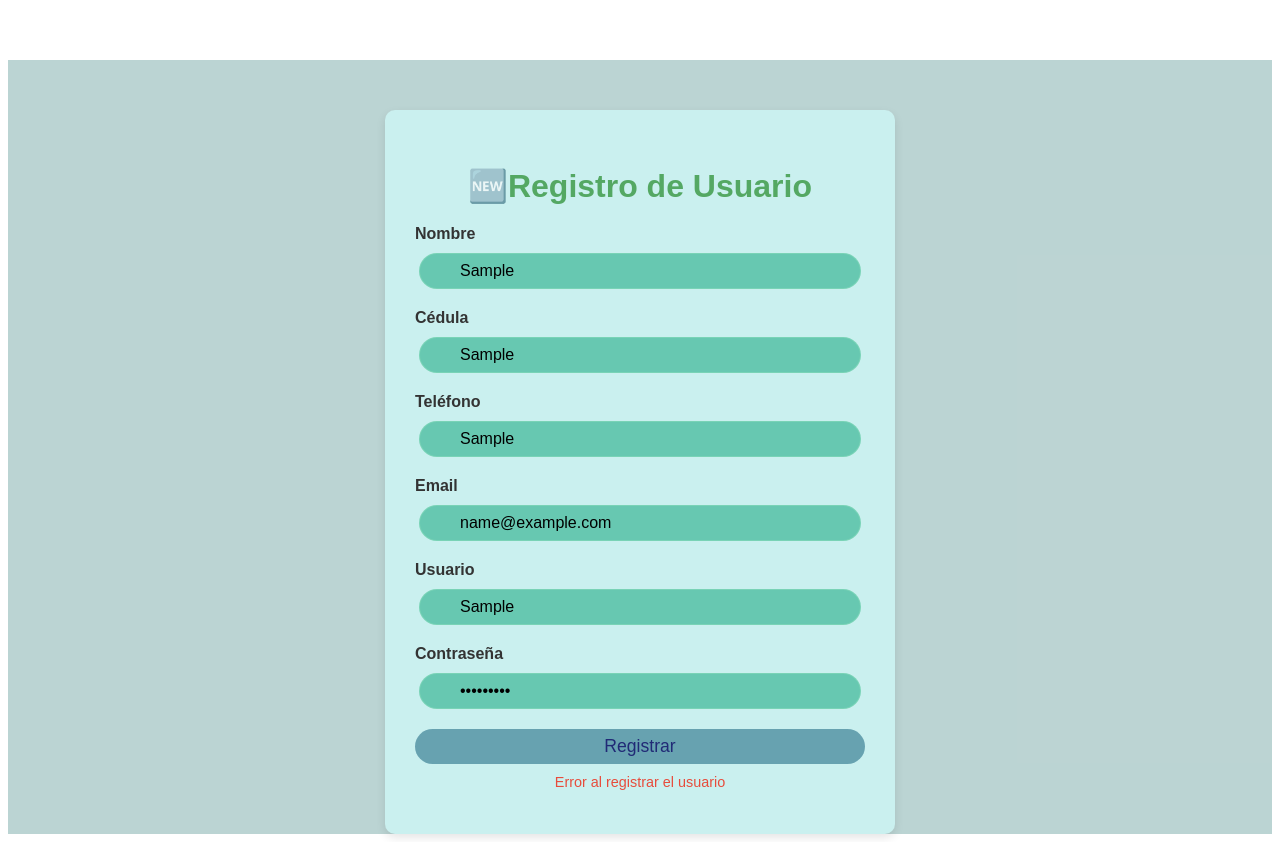
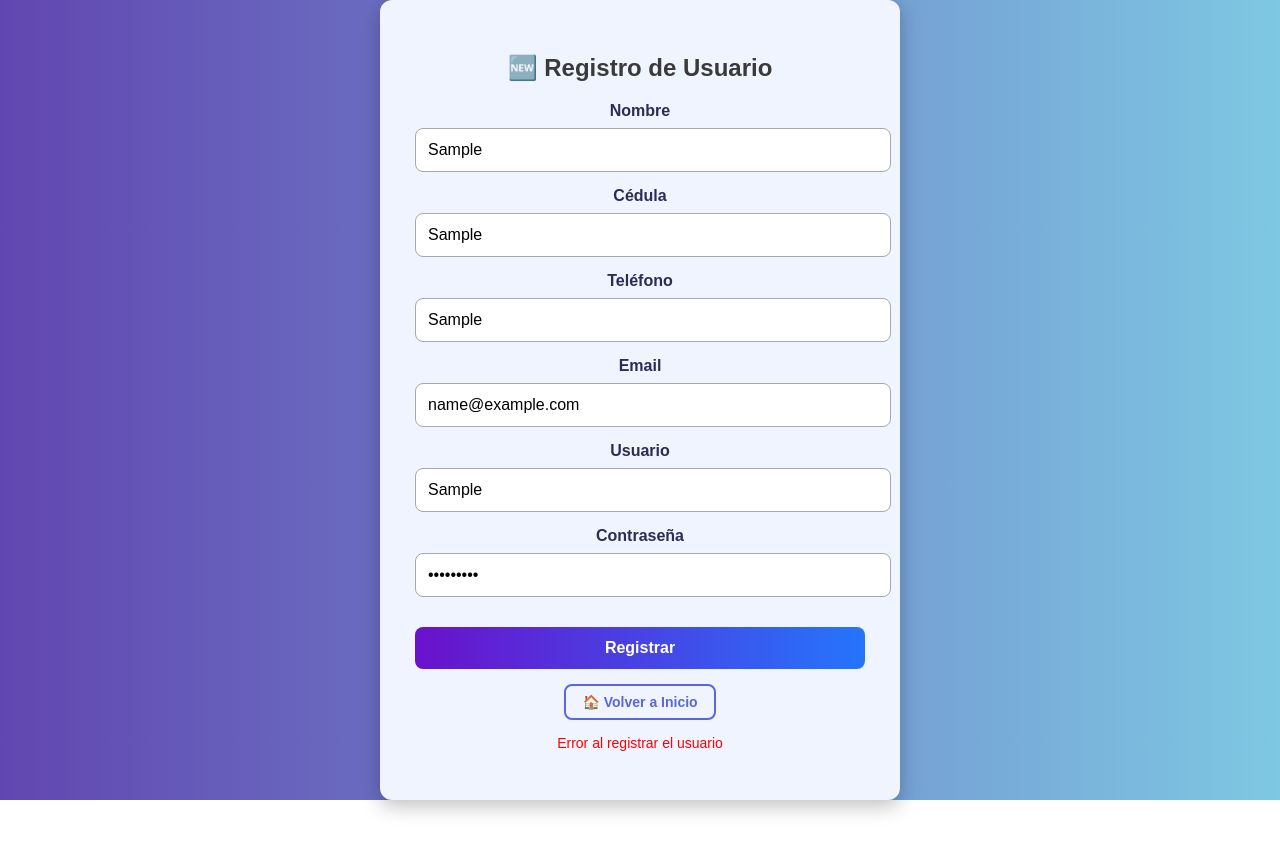
Before and after one commit to AndyChiquin/SongGenIA, a Vue app in the folder frontend/: page /register in a window 1280 px wide. Both pictures are taken after typing "Sample", "Sample", "Sample", "name@example.com", "Sample", "Sample123" into the empty fields and a click on the button "Registrar". After the commit the page ends 800 px from the top, so only its background shows below. Built offline with nearby package versions, Linux system fonts and the light colour scheme; no server answers; the HTML template or start-up script is replaced by a standard one.

Commit message:
feat(prueba1): Vistas

```diff
--- a/frontend/src/components/LoginForm.vue
+++ b/frontend/src/components/LoginForm.vue
@@ -1,10 +1,10 @@
 <template>
   <div class="app-body">
     <div class="login-form">
-      <h2>🔑 Iniciar sesión</h2>
+      <h2 class="title">🔑 Iniciar sesión</h2>
       <form @submit.prevent="submitLogin">
         <div class="form-group">
-          <label for="email">📧 Correo electrónico:</label>
+          <label for="email" class="input-label">📧 Correo electrónico:</label>
           <input
             id="email"
             v-model="email"
@@ -15,7 +15,7 @@
         </div>
 
         <div class="form-group">
-          <label for="password">🔒 Contraseña:</label>
+          <label for="password" class="input-label">🔒 Contraseña:</label>
           <input
             id="password"
             v-model="password"
@@ -25,14 +25,16 @@
           >
         </div>
 
-        <button type="submit">
+        <button type="submit" class="primary-button">
           Iniciar sesión
         </button>
       </form>
 
-      <button @click="googleLogin">
+      <button @click="googleLogin" class="google-button">
         🟢 Iniciar sesión con Google
       </button>
+
+      <router-link to="/" class="home-button">🏠 Volver a Inicio</router-link>
 
       <p
         v-if="errorMessage"
@@ -80,9 +82,8 @@ export default {
       }
     },
 
-    // Inicia sesión con Google
     googleLogin() {
-      loginWithGoogle();  // Llamada al backend para la autenticación con Google
+      loginWithGoogle();
     },
   }
 };
@@ -91,59 +92,118 @@ export default {
 <style scoped>
 
 .app-body {
-  background-color: #11686448;
-  font-family: Arial, sans-serif;
+  background: linear-gradient(to right, #6146b1, #7ec8e3);
+  font-family: 'Poppins', sans-serif;
   margin: 0;
   padding: 0;
-  min-height: 89vh;
+  height: 100vh;
+  width: 100vw;
   display: flex;
   justify-content: center;
-  align-items: flex-start;
-  padding-top: 50px;
+  align-items: center;
+  position: fixed;
+  top: 0;
+  left: 0;
 }
 
 
 .login-form {
   max-width: 450px;
-  padding: 30px;
-  border-radius: 10px;
-  background-color: #caf0ef;
-  box-shadow: 0 4px 10px rgba(0, 0, 0, 0.1);
+  padding: 35px;
+  border-radius: 12px;
+  background: #f0f4ff;
+  box-shadow: 0 6px 20px rgba(0, 0, 0, 0.25);
   width: 100%;
+  text-align: center;
+}
+
+.title {
+  font-size: 24px;
+  font-weight: bold;
+  color: #3a3a3a;
+  margin-bottom: 20px;
 }
 
 .form-group {
   margin-bottom: 15px;
 }
 
-label {
+.input-label {
   display: block;
   margin-bottom: 8px;
-  font-weight: bold;
+  font-weight: 600;
+  color: #2c2c54;
 }
 
 input {
   width: 100%;
-  padding: 10px;
+  padding: 12px;
   font-size: 16px;
-  border-radius: 25px;
-  border: 1px solid #ccc;
+  border-radius: 8px;
+  border: 1px solid #a8a8a8;
+  background: #ffffff;
+  transition: border 0.3s;
 }
 
-button {
+input:focus {
+  border-color: #5a67d8;
+  outline: none;
+}
+
+.primary-button {
   width: 100%;
-  padding: 10px;
-  background-color: #007bff;
+  padding: 12px;
+  background: linear-gradient(to right, #6a11cb, #2575fc);
   color: white;
   border: none;
-  border-radius: 5px;
+  border-radius: 8px;
   font-size: 16px;
+  font-weight: bold;
   cursor: pointer;
-  margin-top: 20px;
+  margin-top: 15px;
+  transition: background 0.3s, transform 0.2s;
 }
 
-button:hover {
-  background-color: #0056b3;
+.primary-button:hover {
+  background: linear-gradient(to right, #580d99, #1e5bbf);
+  transform: scale(1.05);
+}
+
+.google-button {
+  width: 100%;
+  padding: 12px;
+  background: linear-gradient(to right, #f4b400, #db4437);
+  color: white;
+  border: none;
+  border-radius: 8px;
+  font-size: 16px;
+  font-weight: bold;
+  cursor: pointer;
+  margin-top: 10px;
+  transition: background 0.3s, transform 0.2s;
+}
+
+.google-button:hover {
+  background: linear-gradient(to right, #e2a000, #c1351d);
+  transform: scale(1.05);
+}
+
+.home-button {
+  display: inline-block;
+  margin-top: 15px;
+  padding: 8px 16px;
+  font-size: 14px;
+  font-weight: bold;
+  color: #5a67d8;
+  text-decoration: none;
+  border: 2px solid #5a67d8;
+  border-radius: 8px;
+  transition: background 0.3s, color 0.3s;
+}
+
+.home-button:hover {
+  background: #5a67d8;
+  color: white;
 }
 
 button:focus {
--- a/frontend/src/components/RegisterForm.vue
+++ b/frontend/src/components/RegisterForm.vue
@@ -1,73 +1,35 @@
 <template>
   <div class="app-body">
     <div class="register-container">
-      <h2 class="app-title">
-        🆕Registro de Usuario
-      </h2>
+      <h2 class="title">🆕 Registro de Usuario</h2>
       <form @submit.prevent="register">
         <div class="form-group">
           <label for="nombre">Nombre</label>
-          <input
-            id="nombre"
-            v-model="user.nombre"
-            type="text"
-            required
-          >
+          <input id="nombre" v-model="user.nombre" type="text" required>
         </div>
         <div class="form-group">
           <label for="cedula">Cédula</label>
-          <input
-            id="cedula"
-            v-model="user.cedula"
-            type="text"
-            required
-          >
+          <input id="cedula" v-model="user.cedula" type="text" required>
         </div>
         <div class="form-group">
           <label for="telefono">Teléfono</label>
-          <input
-            id="telefono"
-            v-model="user.telefono"
-            type="text"
-            required
-          >
+          <input id="telefono" v-model="user.telefono" type="text" required>
         </div>
         <div class="form-group">
           <label for="email">Email</label>
-          <input
-            id="email"
-            v-model="user.email"
-            type="email"
-            required
-          >
+          <input id="email" v-model="user.email" type="email" required>
         </div>
         <div class="form-group">
           <label for="username">Usuario</label>
-          <input
-            id="username"
-            v-model="user.username"
-            type="text"
-            required
-          >
+          <input id="username" v-model="user.username" type="text" required>
         </div>
         <div class="form-group">
           <label for="password">Contraseña</label>
-          <input
-            id="password"
-            v-model="user.password"
-            type="password"
-            required
-          >
+          <input id="password" v-model="user.password" type="password" required>
         </div>
-        <button type="submit">
-          Registrar
-        </button>
-        <p
-          v-if="error"
-          class="error"
-        >
-          {{ error }}
-        </p>
+        <button type="submit" class="primary-button">Registrar</button>
+        <router-link to="/" class="home-button">🏠 Volver a Inicio</router-link>
+        <p v-if="error" class="error">{{ error }}</p>
       </form>
     </div>
   </div>
@@ -105,86 +67,112 @@ export default {
 </script>
 
 <style scoped>
-/* Fondo de la página personalizable */
+
 .app-body {
-  background-color: #11686448;
-  font-family: Arial, sans-serif;
+  background: linear-gradient(to right, #6146b1, #7ec8e3);
+  font-family: 'Poppins', sans-serif;
   margin: 0;
   padding: 0;
-  min-height: 90vh;
+  height: 100vh;
+  width: 100vw;
   display: flex;
   justify-content: center;
-  align-items: flex-start;
-  padding-top: 50px;
+  align-items: center;
+  position: fixed;
+  top: 0;
+  left: 0;
 }
 
 
 .register-container {
   max-width: 450px;
-  padding: 30px;
-  border-radius: 10px;
-  background-color: #caf0ef;
-  box-shadow: 0 4px 10px rgba(0, 0, 0, 0.1);
+  padding: 35px;
+  border-radius: 12px;
+  background: #f0f4ff;
+  box-shadow: 0 6px 20px rgba(0, 0, 0, 0.25);
   width: 100%;
+  text-align: center;
 }
 
-/* Título */
-.app-title {
-  font-size: 2rem;
+.title {
+  font-size: 24px;
   font-weight: bold;
-  color: #1f8724b0;
+  color: #3a3a3a;
   margin-bottom: 20px;
 }
 
 
-/* Estilo de los grupos de formulario */
+
 .form-group {
-  margin-bottom: 20px;
+  margin-bottom: 15px;
 }
 
-/* Estilo de las etiquetas alineadas a la izquierda */
+
 label {
   display: block;
-  font-weight: bold;
-  margin-bottom: 5px;
-  color: #333;
-  text-align: left;
+  margin-bottom: 8px;
+  font-weight: 600;
+  color: #2c2c54;
 }
 
-/* Estilo de los campos de texto */
+
 input {
-  width: 80%;
-  border: 1px solid #9be7bf59;
-  padding: 8px 40px;
-  border-radius: 25px;
-  font-size: 1rem;
-  margin-top: 5px;
-  background-color: #4dbea0c9;
+  width: 100%;
+  padding: 12px;
+  font-size: 16px;
+  border-radius: 8px;
+  border: 1px solid #a8a8a8;
+  background: #ffffff;
+  transition: border 0.3s;
 }
 
-/* Estilo del botón */
-button {
-  width: 100%;
-  color: #212a76;
-  text-decoration: none;
-  border: 2px solid transparent;
-  padding: 5px 40px;
-  border-radius: 25px;
-  background-color: hsla(196, 72%, 28%, 0.536); /* Botón transparente con borde sin color */
-  font-size: 1.1rem;
-  transition: background-color 0.3s;
+input:focus {
+  border-color: #5a67d8;
+  outline: none;
 }
 
-/* Efecto hover en el botón */
-button:hover {
-  background-color: #45a049;
+.primary-button {
+  width: 100%;
+  padding: 12px;
+  background: linear-gradient(to right, #6a11cb, #2575fc);
+  color: white;
+  border: none;
+  border-radius: 8px;
+  font-size: 16px;
+  font-weight: bold;
+  cursor: pointer;
+  margin-top: 15px;
+  transition: background 0.3s, transform 0.2s;
 }
 
-/* Estilo del mensaje de error */
+.primary-button:hover {
+  background: linear-gradient(to right, #580d99, #1e5bbf);
+  transform: scale(1.05);
+}
+
+.home-button {
+  display: inline-block;
+  margin-top: 15px;
+  padding: 8px 16px;
+  font-size: 14px;
+  font-weight: bold;
+  color: #5a67d8;
+  text-decoration: none;
+  border: 2px solid #5a67d8;
+  border-radius: 8px;
+  transition: background 0.3s, color 0.3s;
+}
+
+.home-button:hover {
+  background: #5a67d8;
+  color: white;
+}
+
+
 .error {
-  color: #e74c3c;
-  font-size: 0.9rem;
-  margin-top: 10px;
+  color: red;
+  font-size: 14px;
+  margin-top: 15px;
   text-align: center;
 }
 </style>
--- a/frontend/src/views/HomeView.vue
+++ b/frontend/src/views/HomeView.vue
@@ -2,36 +2,38 @@
   <div class="home-view">
     <!-- Título con estilo atractivo -->
     <h1 class="app-title">
-      🎵 SongGenIA
+      SongGenIA
     </h1>
 
     <!-- Imagen o GIF debajo del título -->
     <div class="image-container">
       <img
-        src="ruta/a/tu/imagen-o-gif.gif"
-        alt="Imagen o gif"
+        src="@/assets/logo.jpg"
+        alt="SongGenIA Logo"
         class="app-image"
       >
     </div>
 
     <!-- Sección de Login y Registro -->
     <div class="auth-links">
-      <p>
-        ¿Ya tienes cuenta? <router-link
+      <div class="auth-item">
+        <router-link
           to="/login"
           class="auth-link"
         >
-          Inicia sesión
+          Iniciar Sesión
         </router-link>
-      </p>
-      <p>
-        ¿No tienes cuenta? <router-link
+        <p>¿Ya tienes cuenta?</p>
+      </div>
+      <div class="auth-item">
+        <router-link
           to="/register"
           class="auth-link"
         >
           Regístrate
         </router-link>
-      </p>
+        <p>¿No tienes cuenta?</p>
+      </div>
     </div>
   </div>
 </template>
@@ -47,18 +49,33 @@ export default {
 .home-view {
   text-align: center;
   padding: 0;
-  background-color: rgba(75, 140, 158, 0.456);
-  height: 90vh;
+  background: linear-gradient(to right, #6146b1, #7ec8e3);
+  height: 100vh;
+  width: 100vw;
   display: flex;
   flex-direction: column;
   justify-content: center;
   align-items: center;
+  margin: 0;
+  padding: 0;
+  overflow: hidden;
+  position: fixed;
+  top: 0;
+  left: 0;
+}
+
+html, body {
+  margin: 0;
+  padding: 0;
+  height: 100%;
+  width: 100%;
+  overflow: hidden;
 }
 
 .app-title {
   font-size: 3rem;
   font-weight: bold;
-  color: #4CAF50; /* Verde, puedes cambiarlo */
+  color: white;
   margin-bottom: 20px;
 }
 
@@ -68,28 +85,38 @@ export default {
 
 .app-image {
   width: 80%;
-  max-width: 500px; /* Ajusta el tamaño del gif/imagen */
+  max-width: 500px;
   height: auto;
 }
 
 .auth-links {
   margin-top: 30px;
   text-align: center;
+  display: flex;
+  flex-direction: column;
+  gap: 15px;
+}
+
+.auth-item {
+  display: flex;
+  flex-direction: column;
+  align-items: center;
 }
 
 .auth-link {
-  color: #212a76;
+  color: #ffffff;
   text-decoration: none;
-  border: 2px solid transparent;
-  padding: 5px 40px;
+  border: 2px solid #ffffff;
+  padding: 12px 35px;
   border-radius: 25px;
-  background-color: hsla(196, 72%, 28%, 0.536); /* Botón transparente con borde sin color */
-  font-size: 1.1rem;
+  background-color: rgba(71, 49, 131, 0.3);
+  font-size: 1.2rem;
+  font-weight: bold;
   transition: all 0.3s ease;
 }
 
 .auth-link:hover {
-  background-color: rgba(0, 123, 255, 0.2);
-  color: #fff;
+  background-color: rgba(255, 255, 255, 0.6);
+  color: #4a148c;
 }
 </style>
```
Also changed, not shown: frontend/src/assets/logo.jpg (added).
